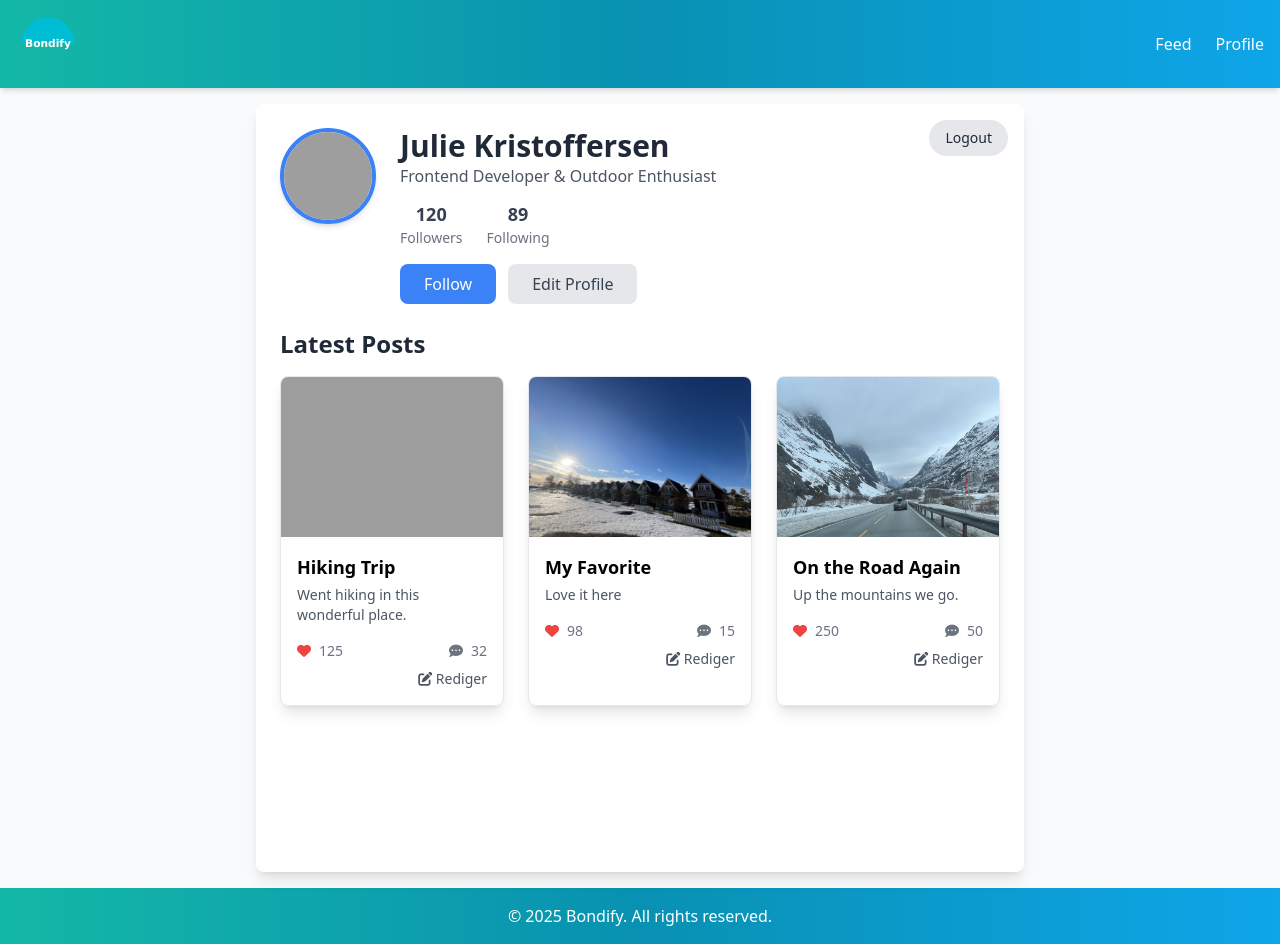
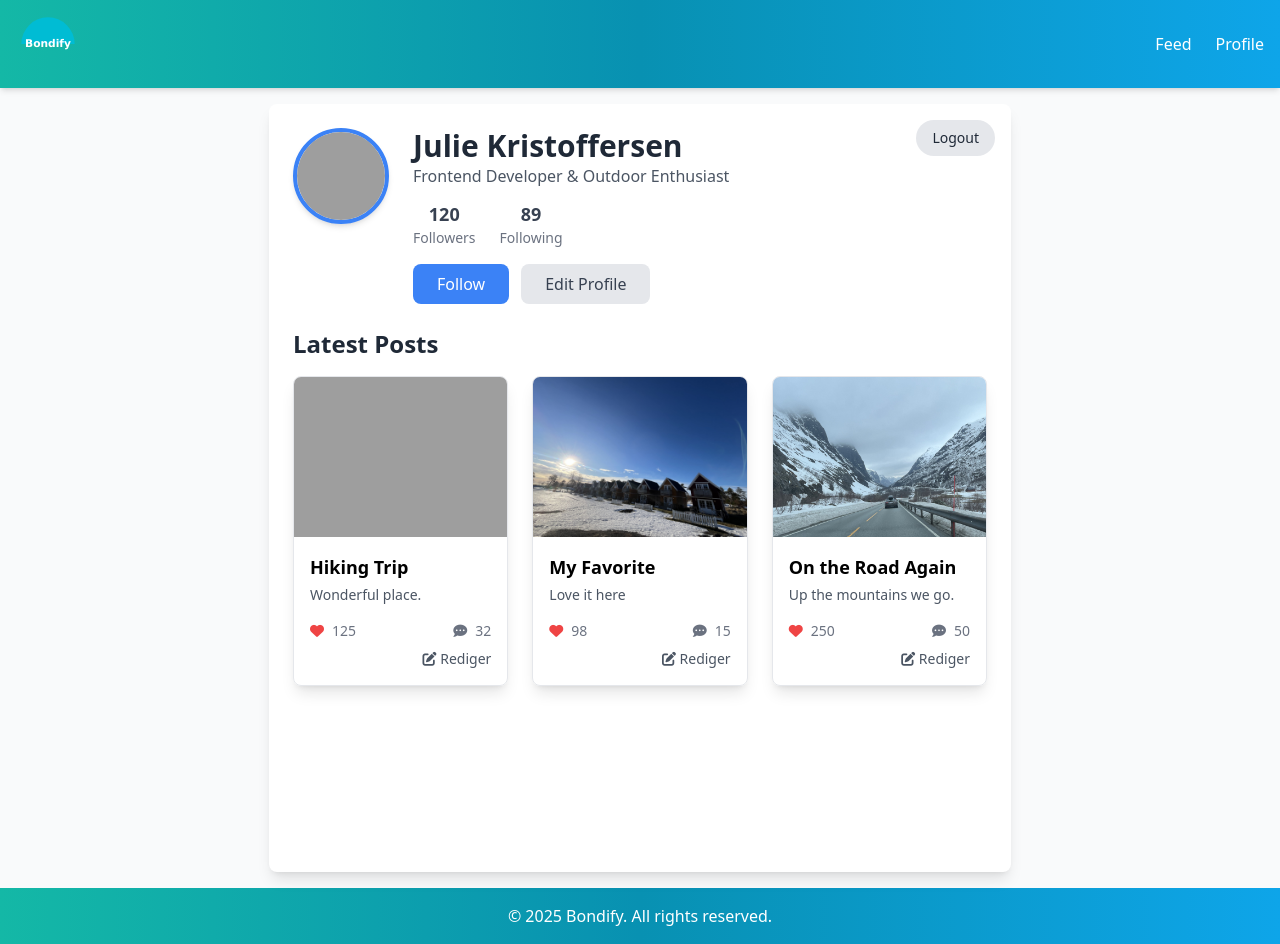
Before and after one commit to JulieKristoffersen/Bondify-Social-media-app, a website: page profile/index.html in a window 1280 px wide. Drawn offline with nearby package versions, Linux system fonts and the light colour scheme; grey boxes are pictures that could not be loaded.

Commit message:
fixed text

```diff
--- a/profile/index.html
+++ b/profile/index.html
@@ -72,7 +72,7 @@
                         <img src="../images/profile_feed1.jpeg" alt="Post Thumbnail" class="w-full h-40 object-cover transition-all transform hover:scale-105">
                         <div class="p-4">
                             <h4 class="font-semibold text-lg">Hiking Trip</h4>
-                            <p class="text-gray-600 text-sm mt-1">Went hiking in this wonderful place.</p>
+                            <p class="text-gray-600 text-sm mt-1">Wonderful place.</p>
                             <div class="mt-4 flex justify-between items-center text-gray-500 text-sm">
                                 <div class="flex items-center">
                                     <button class="text-red-500 hover:text-red-600">
```
